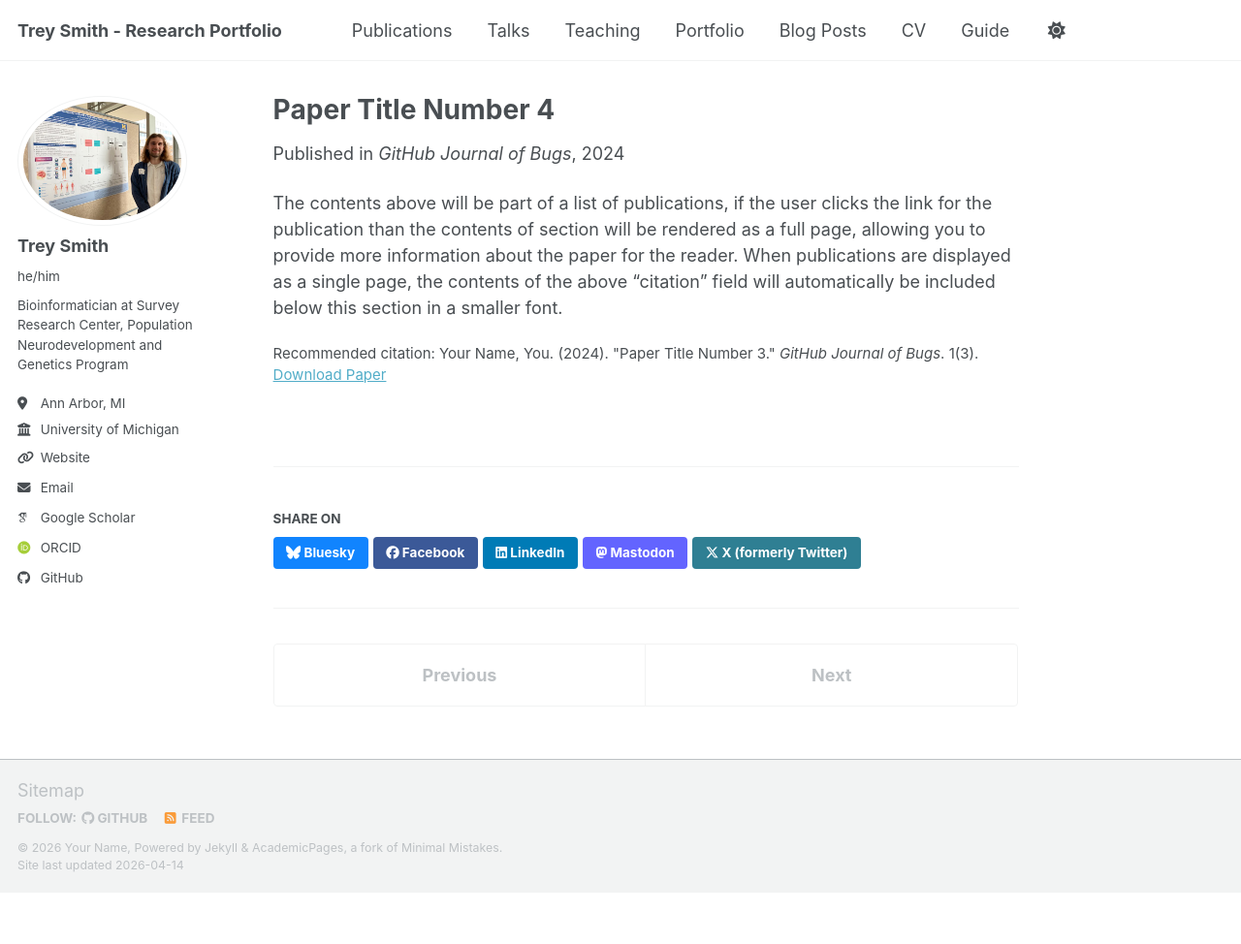
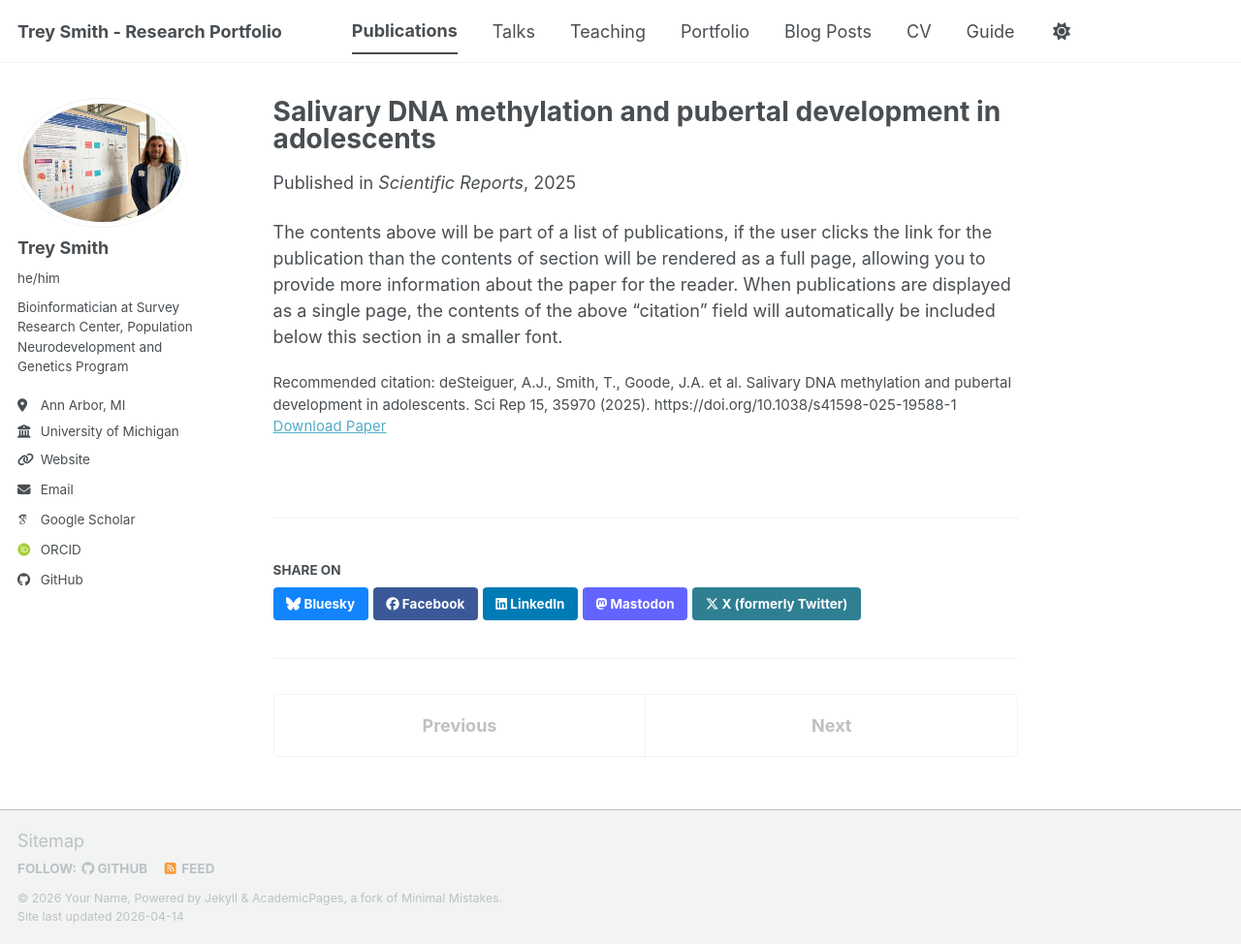
Before and after one commit to Treys925/Treys925.github.io, a Jekyll site: the page built from _publications/2024-02-17-paper-title-number-4.md, in a window 1280 px wide and 974 px high. Shown: the whole window at 97% size. Built offline with Jekyll 4.4.1, drawn with Linux system fonts in a browser that asks for light colours; some web fonts are replaced; a script bundle is joined from its source files by our own code; library files that are not in the unit come from our copies.

Commit message:
Update 2024-02-17-paper-title-number-4.md

```diff
--- a/_publications/2024-02-17-paper-title-number-4.md
+++ b/_publications/2024-02-17-paper-title-number-4.md
@@ -1,13 +1,11 @@
 ---
-title: "Paper Title Number 4"
+title: "Salivary DNA methylation and pubertal development in adolescents"
 collection: publications
-category: conferences
-permalink: /publication/2024-02-17-paper-title-number-4
-excerpt: 'This paper is about fixing template issue #693.'
-date: 2024-02-17
-venue: 'GitHub Journal of Bugs'
-paperurl: 'https://academicpages.github.io/files/paper3.pdf'
-citation: 'Your Name, You. (2024). &quot;Paper Title Number 3.&quot; <i>GitHub Journal of Bugs</i>. 1(3).'
+category: manuscripts
+date: 2025-10-15
+venue: 'Scientific Reports'
+paperurl: 'https://www.nature.com/articles/s41598-025-19588-1'
+citation: 'deSteiguer, A.J., Smith, T., Goode, J.A. et al. Salivary DNA methylation and pubertal development in adolescents. Sci Rep 15, 35970 (2025). https://doi.org/10.1038/s41598-025-19588-1'
 ---
 
 The contents above will be part of a list of publications, if the user clicks the link for the publication than the contents of section will be rendered as a full page, allowing you to provide more information about the paper for the reader. When publications are displayed as a single page, the contents of the above "citation" field will automatically be included below this section in a smaller font.
```
